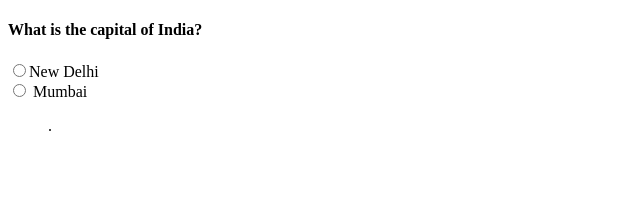
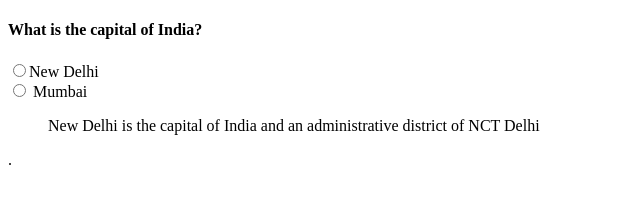
Before and after one commit to acciojob/trivia-JYOTIAP, a website: page main.html in a window 1280 px wide. Shown: the whole page, without its empty margins (0-640 px from the left). Drawn offline with Linux system fonts and the light colour scheme.

Commit message:
created a submission

```diff
--- a/main.html
+++ b/main.html
@@ -16,7 +16,7 @@
 	<div><input type="radio"
 			 name='capital'value='mumbai'>
 		Mumbai</div>
-	<blockquote cite="https://en.wikipedia.org/wiki/New_Delhi"New Delhi is the capital of India and an administrative district of NCT Delhi</blockquote>.
+	<blockquote cite="https://en.wikipedia.org/wiki/New_Delhi">New Delhi is the capital of India and an administrative district of NCT Delhi</blockquote>.
 	<script type="text/javascript" src="./script.js">
 </script>
 
```
